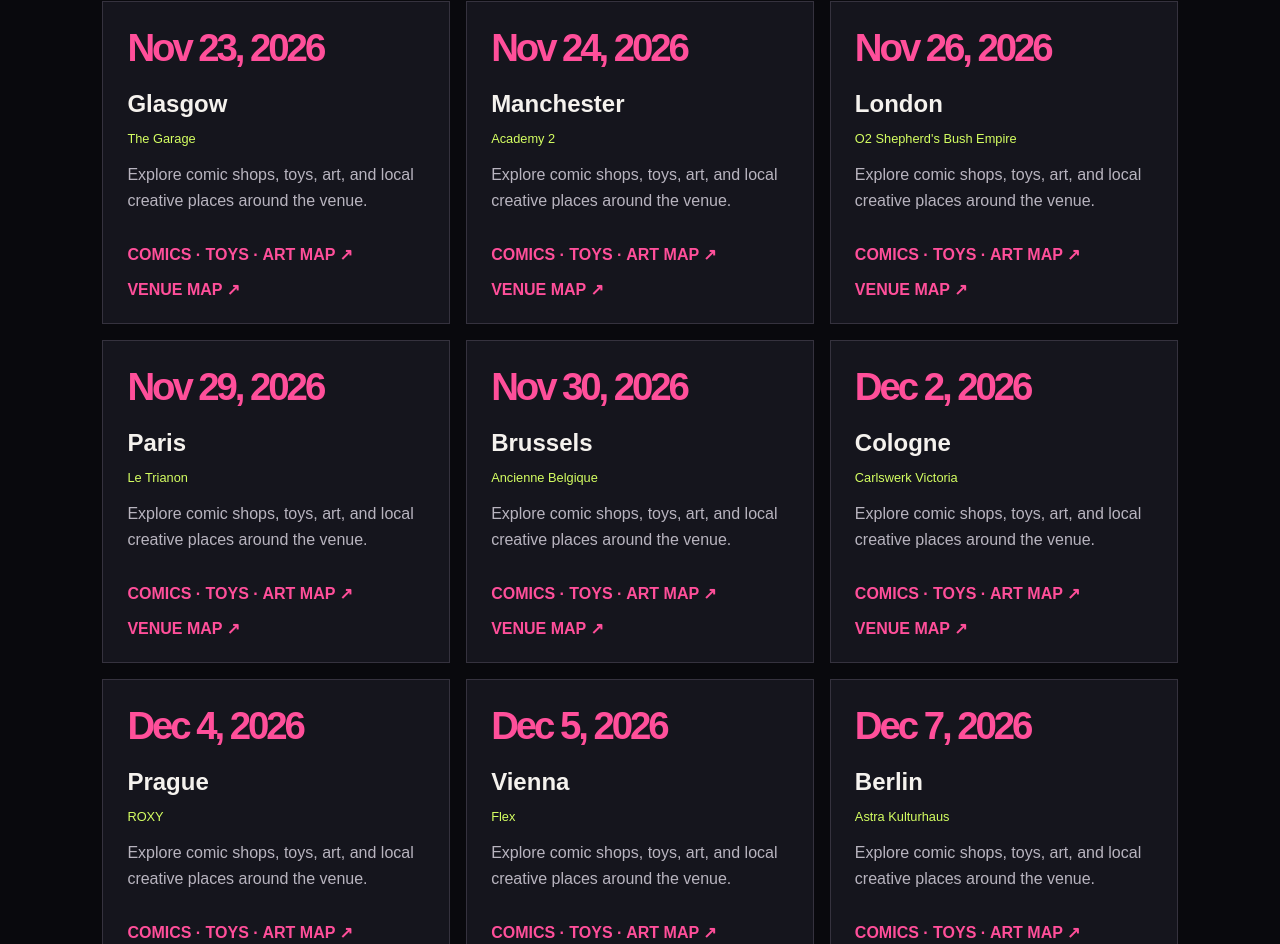
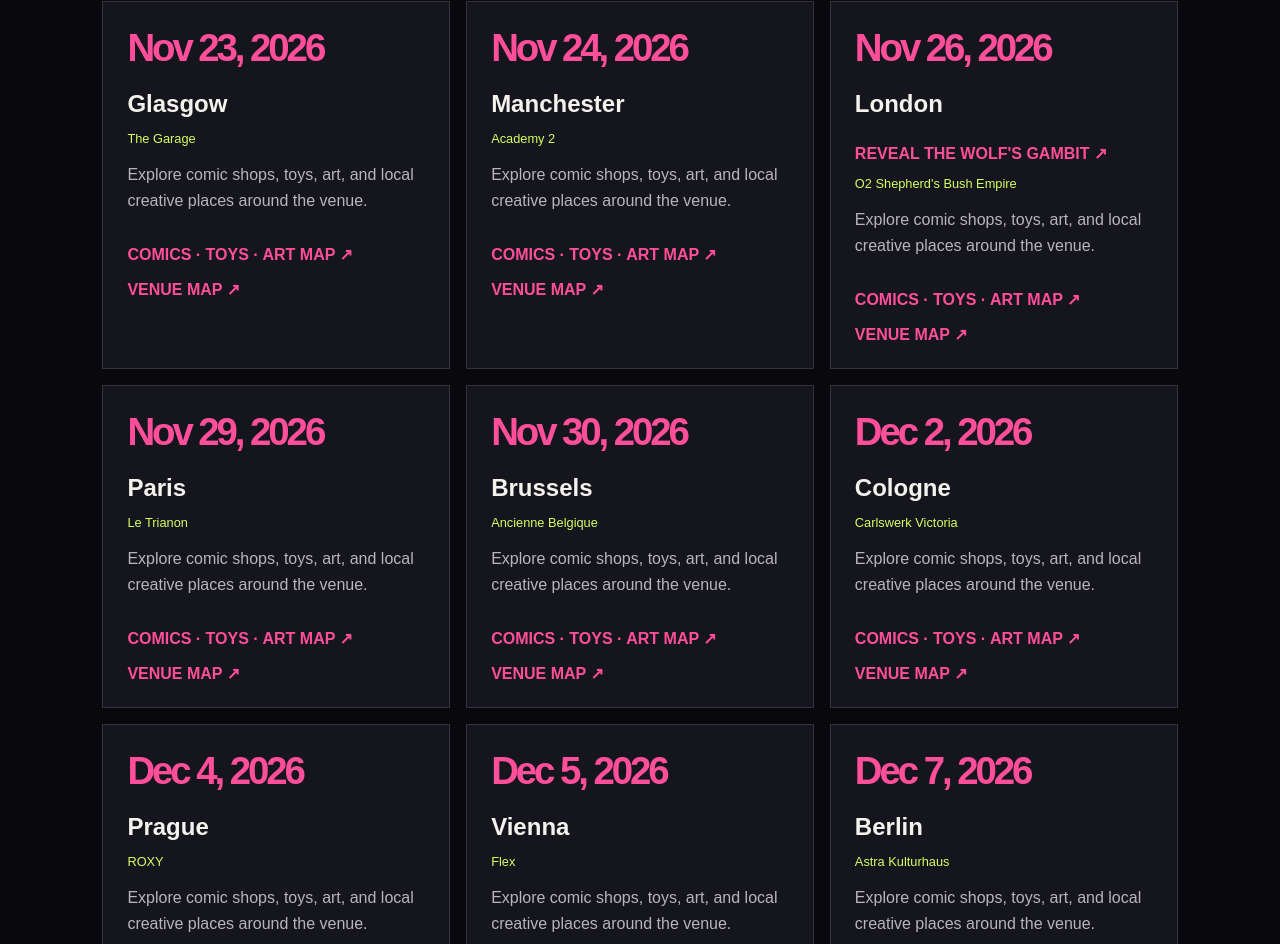
Before and after one commit to Loptr-Lab/pay-it-forward, a Next.js app: page /tour-side-quests in a window 1280 px wide. Shown: the part 4133-5077 px from the top of the page. Built offline with nearby package versions, Linux system fonts and the light colour scheme.

Commit message:
Complete London Plan B navigation: src/app/tour-side-quests/page.tsx

```diff
--- a/src/app/tour-side-quests/page.tsx
+++ b/src/app/tour-side-quests/page.tsx
@@ -87,7 +87,7 @@ export default function TourSideQuestsPage() {
       <p className="eyebrow">THE TOUR · CITY BY CITY</p><h2>CHOOSE YOUR STOP.</h2>
       <p className="route-note">Tour dates and venues below match the current Concord artist listing. Local links open map searches so visitors can verify businesses, hours, and routes. We will replace discovery searches with curated, checked city quests as each stop is researched.</p>
       <p className="route-note">This is the full tour itinerary, including past dates. <Link href="/route/#past-shows">View the date-aware archive ↗</Link>.</p><div className="route-cards">{cities.map(([city, date, venue]) => <article className="route-card" key={city + date}>
-        <span className="route-num">{date}</span><h3>{city}</h3><p className="route-address">{venue}</p><p>Explore comic shops, toys, art, and local creative places around the venue.</p>
+        <span className="route-num">{date}</span><h3>{city}</h3>{city === "London" && <Link className="text-link" href="/tour-resilience/london/">REVEAL THE WOLF&apos;S GAMBIT ↗</Link>}<p className="route-address">{venue}</p><p>Explore comic shops, toys, art, and local creative places around the venue.</p>
         <a className="text-link" href={maps(`comic shops toy shops street art near ${venue}, ${city}`)} target="_blank" rel="noreferrer">COMICS · TOYS · ART MAP ↗</a>
         <a className="text-link" href={maps(`${venue}, ${city}`)} target="_blank" rel="noreferrer">VENUE MAP ↗</a>
       </article>)}</div>
```
